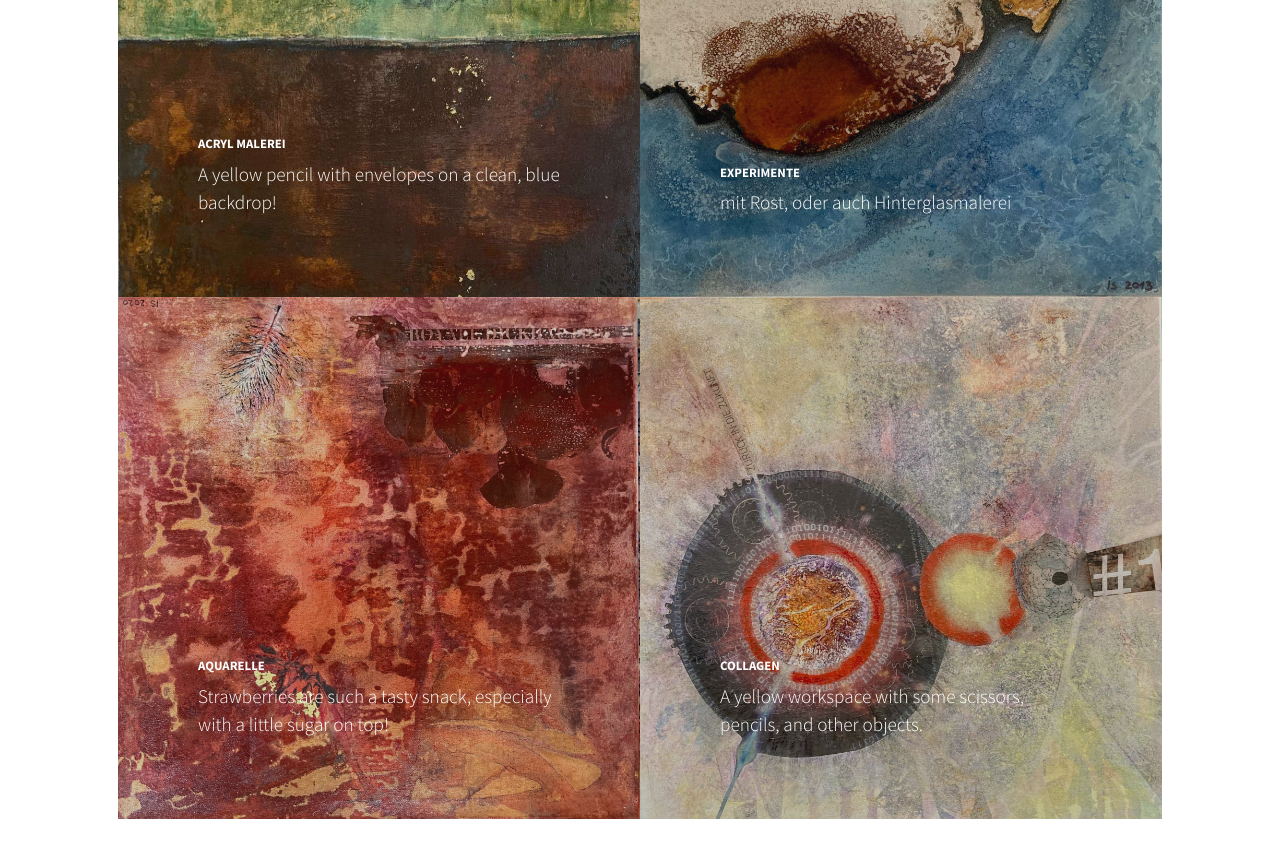
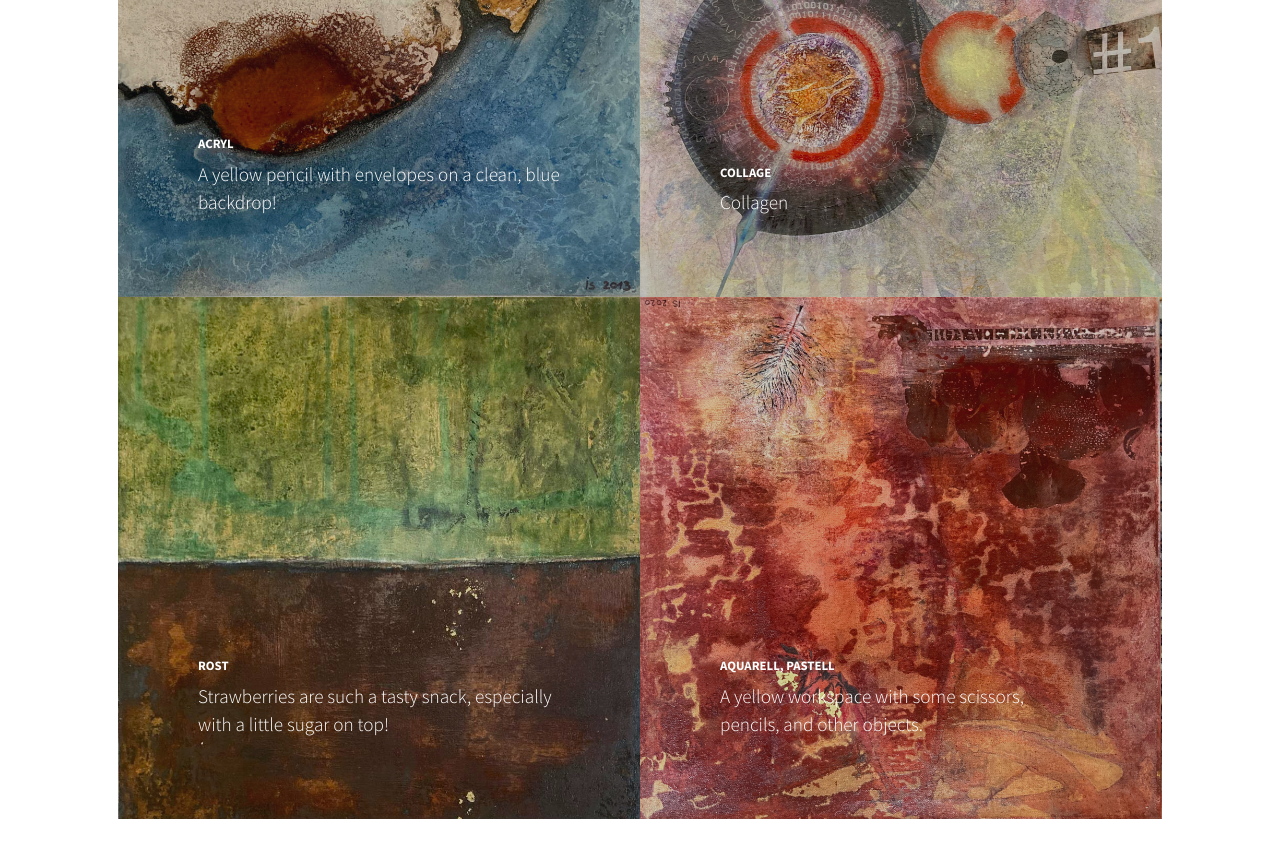
Before and after one commit to irmtraut/atelier, a plain HTML site: page index.html in a window 1280 px wide. Shown: the part 2060-2917 px from the top of the page. Drawn offline with nearby package versions, Linux system fonts and the light colour scheme.

Commit message:
Update index.html

```diff
--- a/index.html
+++ b/index.html
@@ -111,44 +111,44 @@ Dann kam die Malerei ins Spiel, die Geschichte nahm ihren Lauf und gab mir damit
                         <a class="portfolio-item" href="lightbox.html#A">
                             <div class="caption">
                                 <div class="caption-content">
-                                    <div class="h2">Acryl Malerei</div>
+                                    <div class="h2">Acryl</div>
                                     <p class="mb-0">A yellow pencil with envelopes on a clean, blue backdrop!</p>
+                                </div>
+                            </div>
+                            <img class="img-fluid" src="portfolio_img/b.jpg" alt="..." />
+                        </a>
+                    </div>
+                    <div class="col-lg-6">
+                        <a class="portfolio-item" href="lightbox.html#B">
+                            <div class="caption">
+                                <div class="caption-content">
+                                    <div class="h2">Collage</div>
+                                    <p class="mb-0">Collagen</p>
+                                </div>
+                            </div>
+                            <img class="img-fluid" src="portfolio_img/d.jpg" alt="..." />
+                        </a>
+                    </div>
+                    <div class="col-lg-6">
+                        <a class="portfolio-item" href="lightbox.html#C">
+                            <div class="caption">
+                                <div class="caption-content">
+                                    <div class="h2">Rost</div>
+                                    <p class="mb-0">Strawberries are such a tasty snack, especially with a little sugar on top!</p>
                                 </div>
                             </div>
                             <img class="img-fluid" src="portfolio_img/a.jpg" alt="..." />
                         </a>
                     </div>
                     <div class="col-lg-6">
-                        <a class="portfolio-item" href="lightbox.html#B">
+                        <a class="portfolio-item" href="lightbox.html#D">
                             <div class="caption">
                                 <div class="caption-content">
-                                    <div class="h2">Experimente</div>
-                                    <p class="mb-0">mit Rost, oder auch Hinterglasmalerei</p>
-                                </div>
-                            </div>
-                            <img class="img-fluid" src="portfolio_img/b.jpg" alt="..." />
-                        </a>
-                    </div>
-                    <div class="col-lg-6">
-                        <a class="portfolio-item" href="lightbox.html#C">
-                            <div class="caption">
-                                <div class="caption-content">
-                                    <div class="h2">Aquarelle</div>
-                                    <p class="mb-0">Strawberries are such a tasty snack, especially with a little sugar on top!</p>
+                                    <div class="h2">Aquarell, Pastell</div>
+                                    <p class="mb-0">A yellow workspace with some scissors, pencils, and other objects.</p>
                                 </div>
                             </div>
                             <img class="img-fluid" src="portfolio_img/c.jpg" alt="..." />
-                        </a>
-                    </div>
-                    <div class="col-lg-6">
-                        <a class="portfolio-item" href="lightbox.html#D">
-                            <div class="caption">
-                                <div class="caption-content">
-                                    <div class="h2">Collagen</div>
-                                    <p class="mb-0">A yellow workspace with some scissors, pencils, and other objects.</p>
-                                </div>
-                            </div>
-                            <img class="img-fluid" src="portfolio_img/d.jpg" alt="..." />
                         </a>
                     </div>
                 </div>
```
